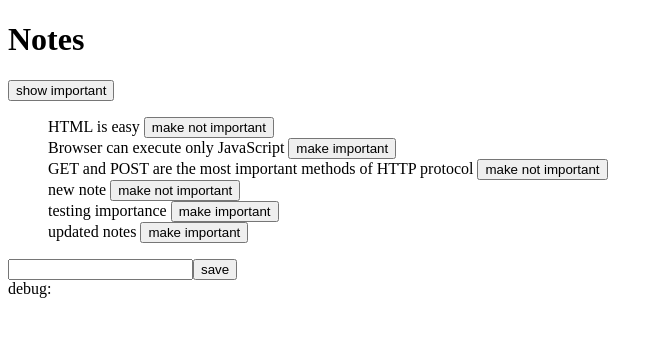
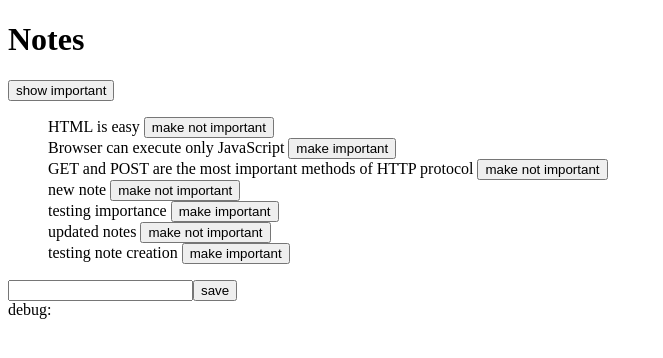
Before and after one commit to filmverse/-Part-2b-Communicating-with-server, a React (Create React App) app in the folder part1b/: page / in a window 1280 px wide. Shown: the top 358 px of the page, without its empty margins (0-663 px from the left). Built offline with nearby package versions, Linux system fonts and the light colour scheme; data requests are answered from the project's data file.

Commit message:
note app has been updated

```diff
--- a/part1b/db.json
+++ b/part1b/db.json
@@ -33,8 +33,14 @@
     {
       "content": "updated notes",
       "date": "2023-01-22T17:13:41.212Z",
+      "important": true,
+      "id": 6
+    },
+    {
+      "content": "testing note creation",
+      "date": "2023-01-22T18:18:00.022Z",
       "important": false,
-      "id": 6
+      "id": 7
     }
   ]
 }
--- a/part1b/src/App.js
+++ b/part1b/src/App.js
@@ -1,6 +1,7 @@
 import { useState, useEffect } from "react";
 import axios from "axios";
 import Note from "./components/Note";
+import noteService from "./services/notes";
 
 const App = () => {
 
@@ -9,8 +10,8 @@ const App = () => {
   const [showAll, setShowAll] = useState(true)
 
   const hook = () => {
-    axios.get('http://localhost:3001/notes').then(response => {
-      setNotes(response.data)
+    noteService.getAll().then(iNotes => {
+      setNotes(iNotes)
     })
   }
   useEffect(hook, [])
@@ -22,9 +23,9 @@ const App = () => {
       date: new Date().toISOString(),
       important: Math.random() < 0.5,
     }
-    axios.post('http://localhost:3001/notes', noteObject).then(
-      response => {
-        setNotes(notes.concat(response.data))
+    noteService.create(noteObject).then(
+      iNotes => {
+        setNotes(notes.concat(iNotes))
         setNewNote('')
       }
     )
@@ -42,11 +43,11 @@ const App = () => {
 
   const toggleImportanceOf = (id) => {
     // console.log(`importance of ${id} needs to be toggled`)
-    const url = `http://localhost:3001/notes/${id}`
+    // const url = `http://localhost:3001/notes/${id}`
     const note = notes.find(n => n.id === id)
     const changedNote = {...note, important: !note.important}
-    axios.put(url, changedNote).then(response => {
-      setNotes(notes.map(note => note.id !== id ? note : response.data))
+    noteService.update(id, changedNote).then(iNotes => {
+      setNotes(notes.map(note => note.id !== id ? note : iNotes))
     })
   }
 
--- /dev/null
+++ b/part1b/src/services/notes.js
@@ -0,0 +1,21 @@
+import axios from "axios";
+const baseUrl = 'http://localhost:3001/notes'
+
+const getAll = () => {
+    const request = axios.get(baseUrl)
+    return request.then(response => response.data)
+}
+
+const create = (nObject) => {
+    const request = axios.post(baseUrl, nObject)
+    return request.then(response => response.data)
+}
+
+const update = (id, nObject) => {
+    const request = axios.put(`${baseUrl}/${id}`, nObject)
+    return request.then(response => response.data)
+}
+
+const noteService = {getAll, create, update}
+
+export default noteService;
```
